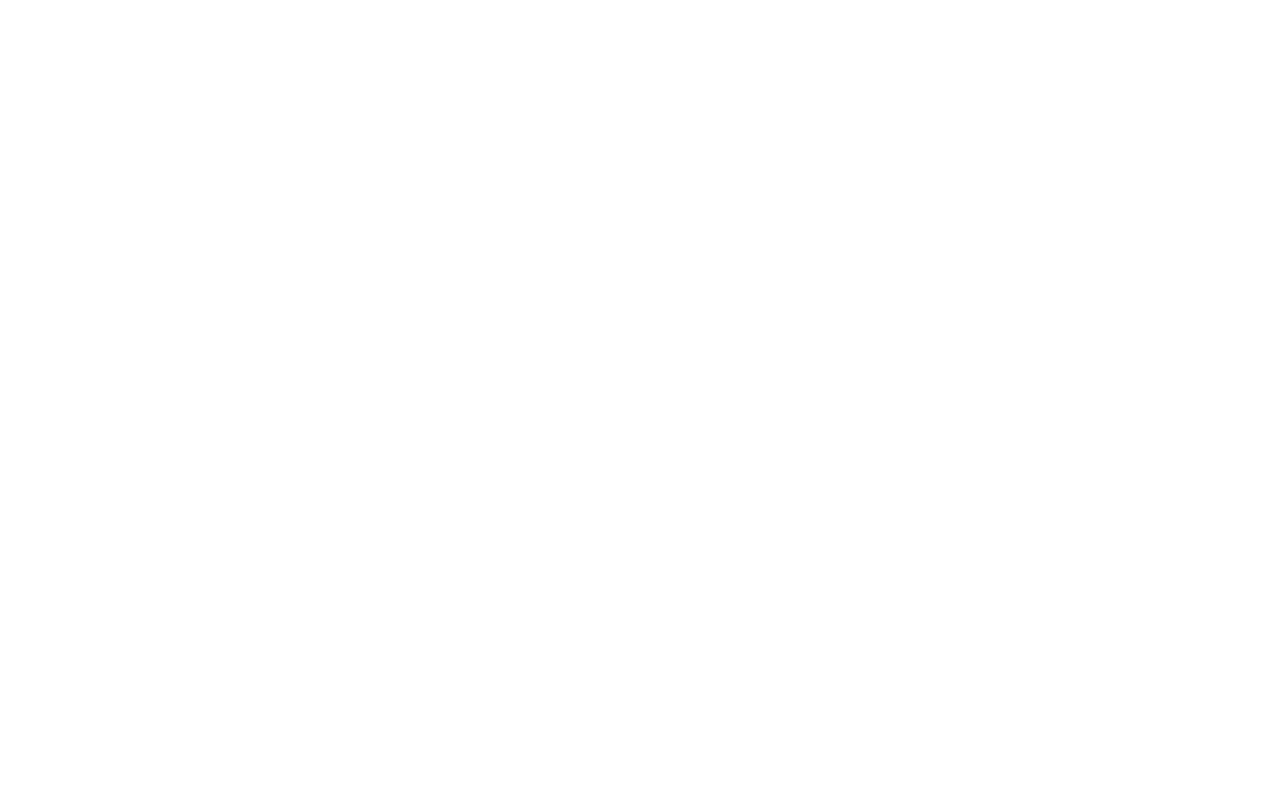
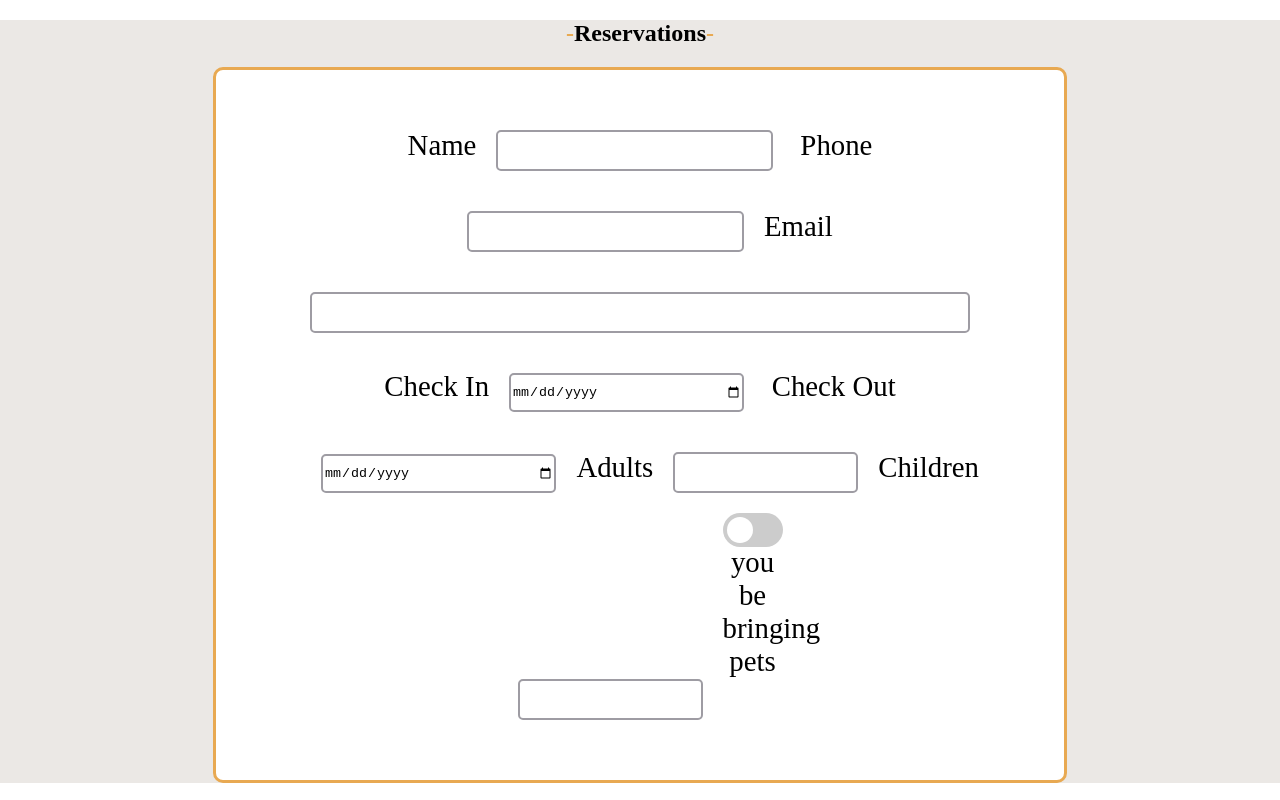
Before and after one commit to kiptanuiBoaz/sogy-poc, a React (Create React App) app: page /reservations in a window 1280 px wide. Before the commit this address had no page. Built offline with nearby package versions, Linux system fonts and the light colour scheme.

Commit message:
reservations page populated

```diff
--- a/src/App.jsx
+++ b/src/App.jsx
@@ -1,7 +1,7 @@
 import React  from "react";
 import {Home} from "./Home";
 import {Route, Routes} from "react-router-dom";
-import { BookRoom } from "./components/pages";
+import { Reservations } from "./components/pages";
 // import "./loader.css"
 
 export const App = () => {
@@ -10,7 +10,7 @@
     <>
       <Routes>
         <Route exact path = "/" element={<Home/>} />
-        <Route exact path="/bookRoom" element={<BookRoom/>} />
+        <Route exact path="/reservations" element={<Reservations/>} />
       </Routes>
     </>
 
--- a/src/components/pages/bookRoom/BookRoom.jsx
+++ /dev/null
@@ -1,40 +0,0 @@
-import React from "react";
-import "./bookRoom.css"
-
-export const BookRoom = () => {
-    return(
-        <>
-
-            <form className="room-form">
-                <label>Name</label>
-                <input type="text"/>
-
-                <label>Phone</label>
-                <input type="number"/>
-
-                <label>Email</label>
-                <input type="email"/>
-
-                <label>Date Check In</label>
-                <input type="date"/>
-
-                <label>Date Check Out</label>
-                <input type="date"/>
-
-                <label>Adults</label>
-                <input type="email"/>
-
-                <label>Children</label>
-                <input type="email"/>
-
-                <label  class="switch">
-                    <span>Will you be bringing pets</span>
-                    <input  type="checkbox" />
-                    <span class="slider round"></span>
-                </label>
-
-
-            </form>
-        </>
-    )
-}
--- /dev/null
+++ b/src/components/pages/bookRoom/Reservations.jsx
@@ -0,0 +1,41 @@
+import React from "react";
+import "./reservations.css"
+
+export const Reservations = () => {
+    return(
+        <section className="reservations">
+            <h1><span className="dash">-</span>Reservations<span  className="dash">-</span></h1>
+
+            <form className="room-form">
+                <label  > Name</label>
+                <input className="name-input" type="text"/>
+
+                <label > Phone</label>
+                <input className="phone-input" type="tel"/>
+
+                <label >Email</label>
+                <input className="email-input" type="email"/>
+
+                <label > Check In</label>
+                <input className="date-input" type="date"/>
+
+                <label > Check Out</label>
+                <input className="date-input" type="date"/>
+
+                <label >Adults</label>
+                <input className="people-input" type="number"/>
+
+                <label  >Children</label>
+                <input className="people-input" type="number"/>
+
+                <label   class="switch">
+                    <span>Will you be bringing pets</span>
+                    <input  type="checkbox" />
+                    <span class="slider round"></span>
+                </label>
+
+
+            </form>
+        </section>
+    )
+}
--- a/src/components/pages/bookRoom/bookRoom.css
+++ /dev/null
@@ -1,65 +0,0 @@
-.room-form{
-    display: flex;
-
-
-}
-
-.switch {
-    position: relative;
-    display: inline-block;
-    width: 60px;
-    height: 34px;
-  }
-
-  .switch input {
-    opacity: 0;
-    width: 0;
-    height: 0;
-  }
-
-  .slider {
-    position: absolute;
-    cursor: pointer;
-    top: 0;
-    left: 0;
-    right: 0;
-    bottom: 0;
-    background-color: #ccc;
-    -webkit-transition: .4s;
-    transition: .4s;
-  }
-
-  .slider:before {
-    position: absolute;
-    content: "";
-    height: 26px;
-    width: 26px;
-    left: 4px;
-    bottom: 4px;
-    background-color: white;
-    -webkit-transition: .4s;
-    transition: .4s;
-  }
-
-  input:checked + .slider {
-    background-color: #2196F3;
-  }
-
-  input:focus + .slider {
-    box-shadow: 0 0 1px #2196F3;
-  }
-
-  input:checked + .slider:before {
-    -webkit-transform: translateX(26px);
-    -ms-transform: translateX(26px);
-    transform: translateX(26px);
-  }
-
-  /* Rounded sliders  */
- .slider.round {
-    border-radius: 34px;
-  }
-
-  .slider.round:before {
-    border-radius: 50%;
-  }
--- /dev/null
+++ b/src/components/pages/bookRoom/reservations.css
@@ -0,0 +1,118 @@
+.reservations{
+  background-color:#ebe8e5;
+
+
+}
+
+.dash{
+  color:#e8a952;
+  width: 130%;
+}
+
+.room-form{
+  border:3px solid #e8a952;
+  border-radius:10px;
+  padding: 40px;
+  width: 60%;
+  margin:auto;
+  font-size: 1.8rem;
+  background-color: #fff;
+}
+
+
+
+
+
+input{
+  height: 35px;
+  margin: 20px;
+  border-radius: 5px;
+  border: 2px solid  #9e9ca3;
+  transition: 0.5s;
+}
+
+.name-input,.phone-input {
+  width: 35%;
+  /* padding-right: 10px; */
+
+}
+.date-input{
+ width: 30%;
+}
+
+.email-input {
+  width:85%;
+}
+
+input :focus{
+ border: 2px solid #e8a952;
+
+}
+
+/* .name-input{
+  padding-right: 25px;
+} */
+
+.room-form label {
+
+}
+/* slider styling */
+  .switch {
+      position: relative;
+      display: inline-block;
+      width: 60px;
+      height: 34px;
+    }
+
+    .switch input {
+      opacity: 0;
+      width: 0;
+      height: 0;
+    }
+
+    .slider {
+      position: absolute;
+      cursor: pointer;
+      top: 0;
+      left: 0;
+      right: 0;
+      bottom: 0;
+      background-color: #ccc;
+      -webkit-transition: .4s;
+      transition: .4s;
+    }
+
+    .slider:before {
+      position: absolute;
+      content: "";
+      height: 26px;
+      width: 26px;
+      left: 4px;
+      bottom: 4px;
+      background-color: white;
+      -webkit-transition: .4s;
+      transition: .4s;
+    }
+
+    input:checked + .slider {
+      background-color: #2196F3;
+    }
+
+    input:focus + .slider {
+      box-shadow: 0 0 1px #2196F3;
+    }
+
+    input:checked + .slider:before {
+      -webkit-transform: translateX(26px);
+      -ms-transform: translateX(26px);
+      transform: translateX(26px);
+    }
+
+    /* Rounded sliders  */
+  .slider.round {
+      border-radius: 34px;
+    }
+
+    .slider.round:before {
+      border-radius: 50%;
+    }
--- a/src/components/pages/index.js
+++ b/src/components/pages/index.js
@@ -8,4 +8,4 @@
 export {ContactUs}  from "./contactUs/ContactUs";
 export {NavBar} from "./navbar/NavBar";
 export {Homepage}  from "./homepage/Homepage";
-export {BookRoom} from "./bookRoom/BookRoom";
+export {Reservations} from "./bookRoom/Reservations";
--- a/src/components/pages/navbar/Navbar.jsx
+++ b/src/components/pages/navbar/Navbar.jsx
@@ -22,7 +22,7 @@
 
         <NavLink to={"rooms"} spy={true} activeClass=""  smooth={true} offset={0} duration={1000}>Rooms</NavLink>
 
-        <RouteLink to="/bookRoom">Book Room</RouteLink>
+        <RouteLink to="/reservations" spy={true} activeClass="" smooth={true} offset>Reservations</RouteLink>
 
         <NavLink to={"contactUs"} spy={true} activeClass=""  smooth={true} offset={0} duration={1000}>Contact Us</NavLink>
 
```
